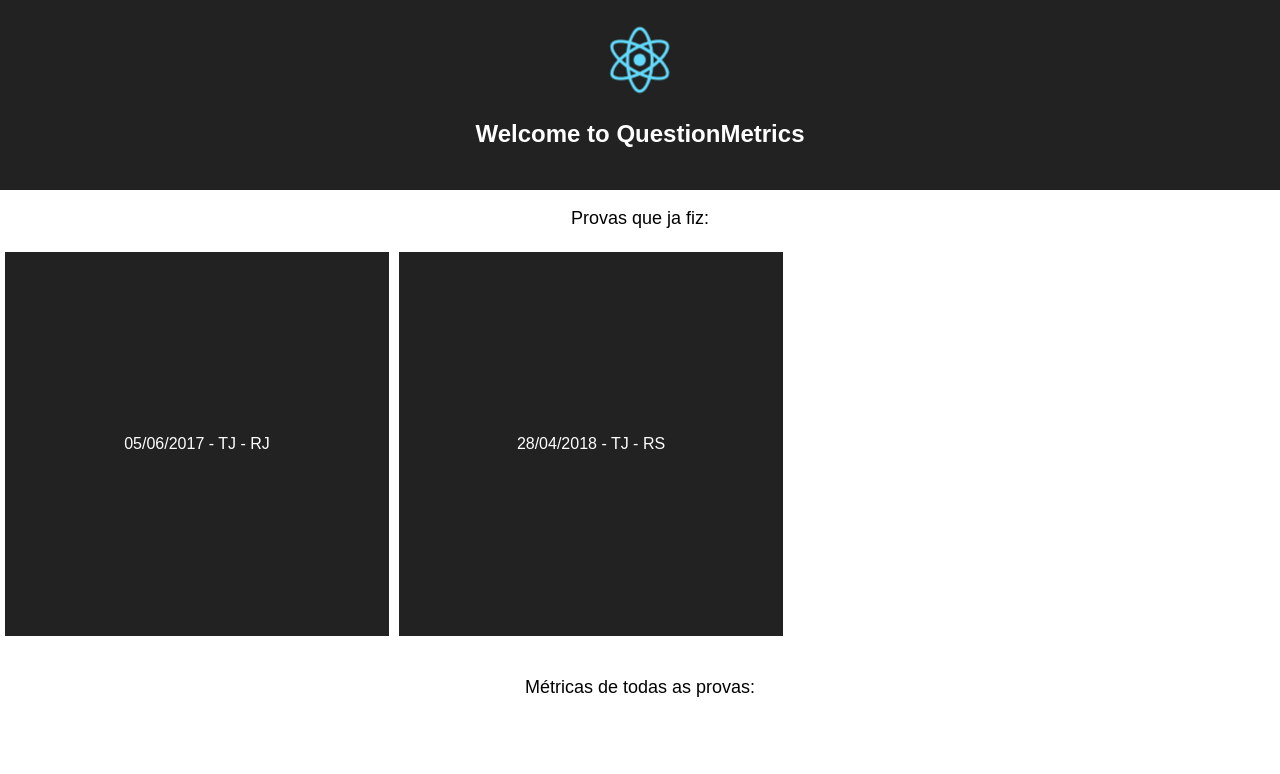
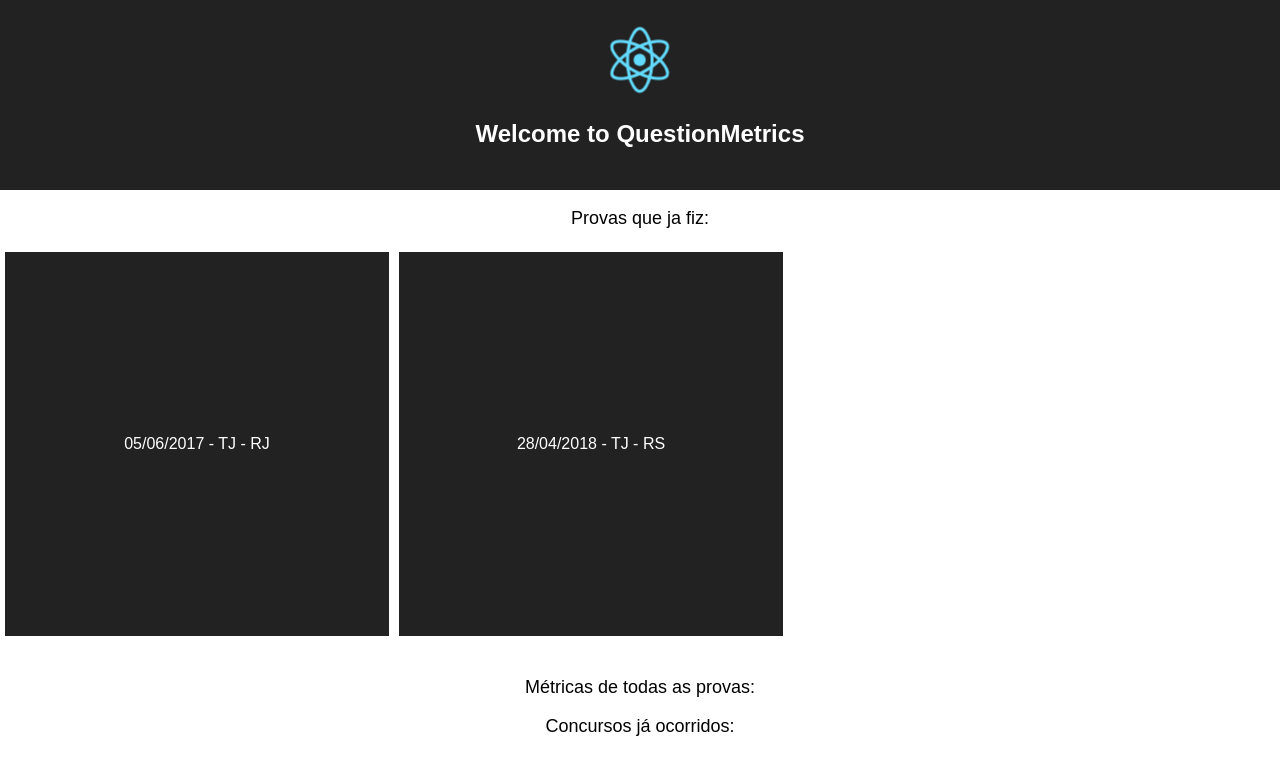
Before and after one commit to Rafael-Miceli/questions-metric-front, a React (Create React App) app in the folder question-metrics-ts/: page / in a window 1280 px wide. Shown: the top 774 px of the page. Built offline with nearby package versions, Linux system fonts and the light colour scheme; the HTML template or start-up script is replaced by a standard one.

Commit message:
Adicionada area de concursos que ja rolaram

```diff
--- a/question-metrics-ts/src/App.tsx
+++ b/question-metrics-ts/src/App.tsx
@@ -11,6 +11,7 @@ class App extends React.Component {
           <img src={logo} className="App-logo" alt="logo" />
           <h1 className="App-title">Welcome to QuestionMetrics</h1>
         </header>
+
         <p className="App-intro">
           Provas que ja fiz:
         </p>
@@ -28,6 +29,12 @@ class App extends React.Component {
         <div>
           <p className="App-intro">
             Métricas de todas as provas:
+          </p>
+        </div>
+
+        <div>
+          <p className="App-intro">
+            Concursos já ocorridos:
           </p>
         </div>
 
```
